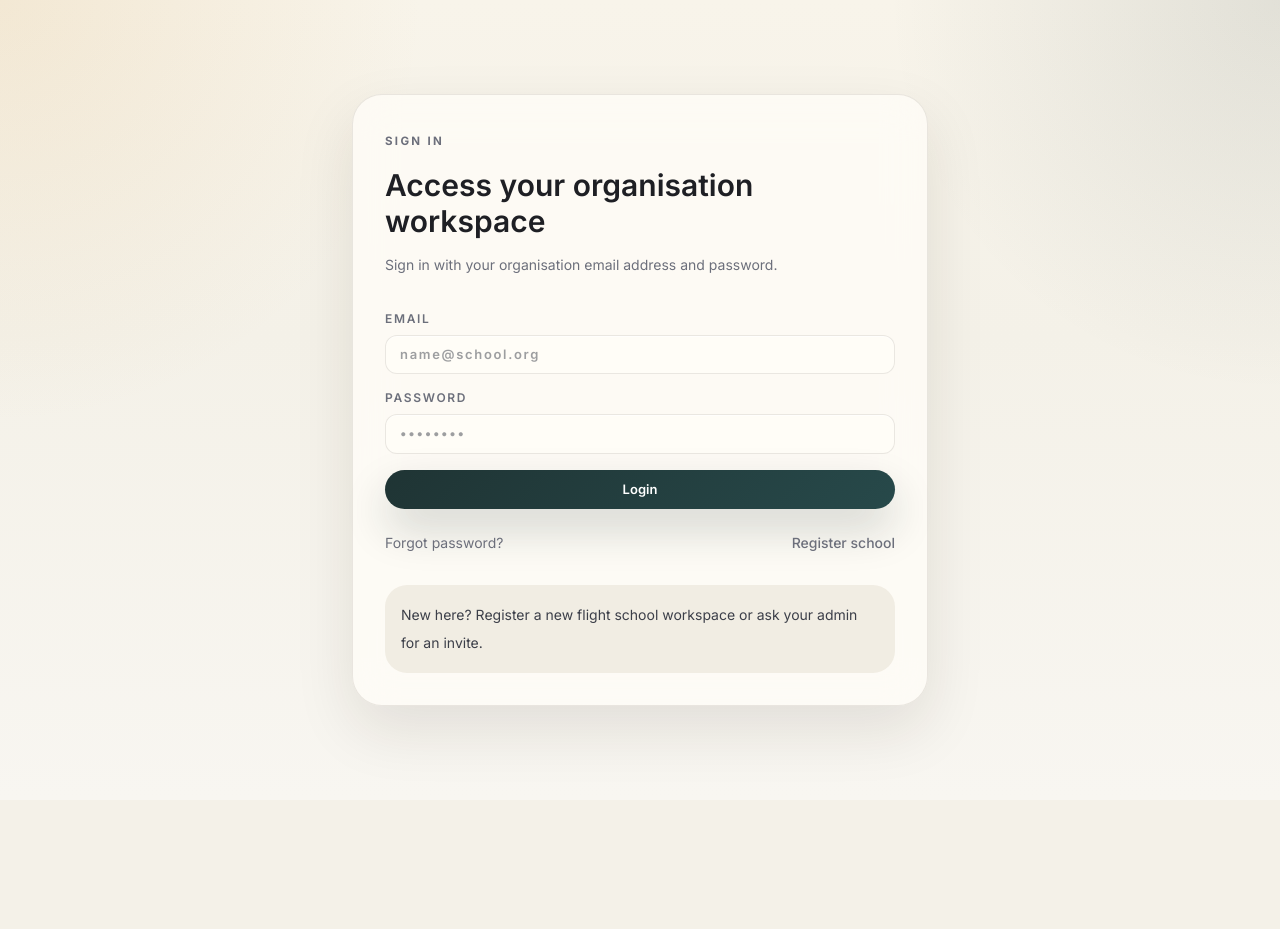
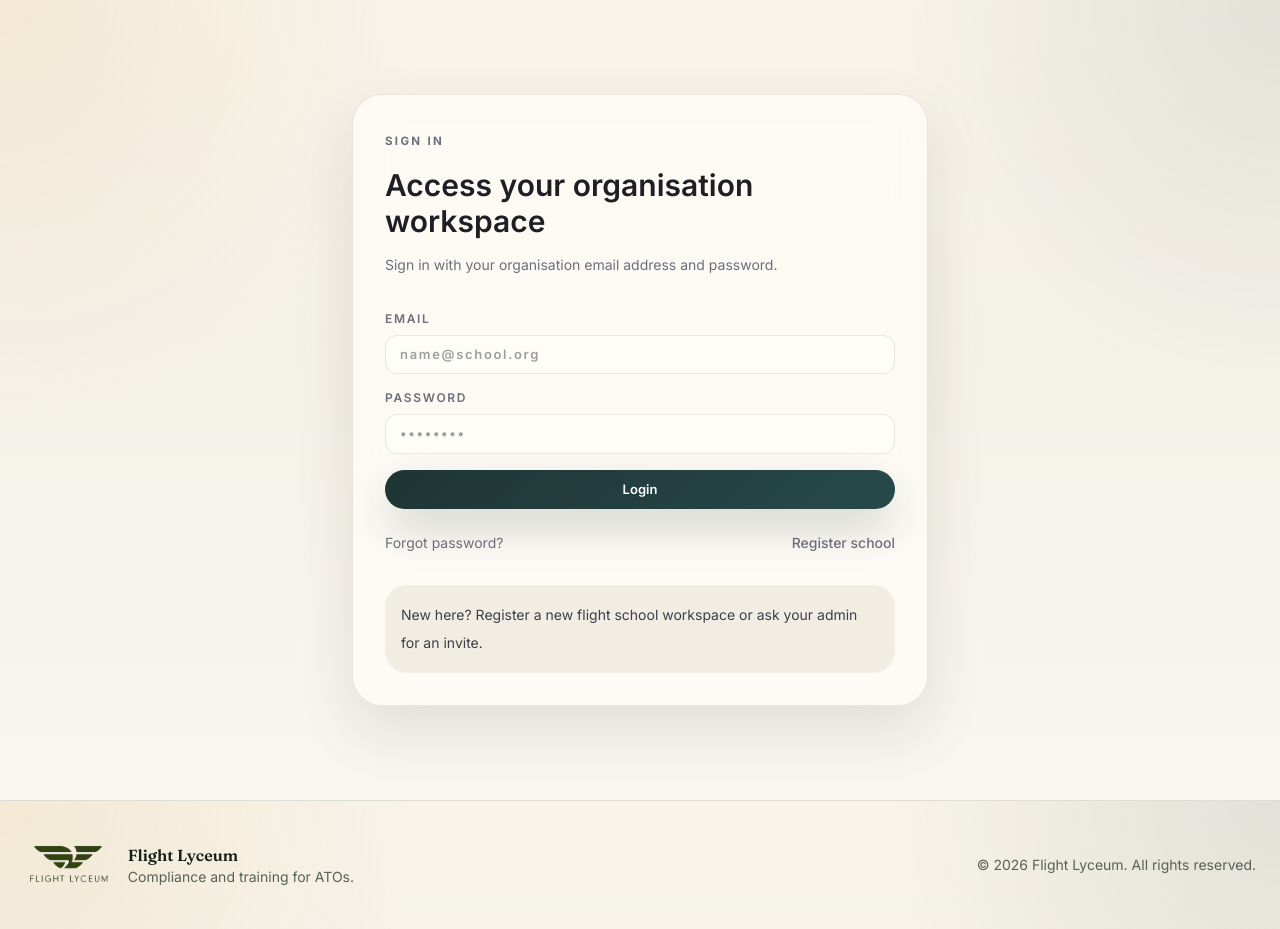
Before and after one commit to akiwumi/EASA_app, a Next.js app: page /login in a window 1280 px wide. Before the commit the page ends 800 px from the top, so only its background shows below. Built offline with nearby package versions, Linux system fonts and the light colour scheme.

Commit message:
Add shared footer across app surfaces

```diff
--- /dev/null
+++ b/src/app/(auth)/layout.tsx
@@ -0,0 +1,14 @@
+import Footer from "@/components/home/Footer";
+
+export default function AuthLayout({
+  children,
+}: {
+  children: React.ReactNode;
+}) {
+  return (
+    <>
+      {children}
+      <Footer />
+    </>
+  );
+}
--- a/src/app/subscription-locked/page.tsx
+++ b/src/app/subscription-locked/page.tsx
@@ -1,4 +1,5 @@
 import Link from "next/link";
+import Footer from "@/components/home/Footer";
 import { getSupabaseServerClient } from "@/lib/supabase/server";
 
 export default async function SubscriptionLockedPage() {
@@ -18,6 +19,7 @@ export default async function SubscriptionLockedPage() {
   }
 
   return (
+    <>
       <main className="easa-shell flex min-h-screen items-center justify-center py-12">
         <section className="easa-card-glass w-full max-w-2xl p-8">
           <span className="easa-eyebrow">Workspace locked</span>
@@ -44,5 +46,7 @@ export default async function SubscriptionLockedPage() {
           </p>
         </section>
       </main>
+      <Footer />
+    </>
   );
 }
--- a/src/components/home/Footer.tsx
+++ b/src/components/home/Footer.tsx
@@ -1,16 +1,48 @@
-export default function Footer() {
+import Image from "next/image";
+import Link from "next/link";
+
+export default function Footer({
+  className = "",
+  innerClassName = "",
+}: {
+  className?: string;
+  innerClassName?: string;
+}) {
   return (
-    <footer id="contact" className="border-t border-border py-12">
-      <div className="mx-auto flex max-w-7xl items-center justify-between px-6">
-        <span
-          className="font-semibold text-foreground"
-          style={{ fontFamily: "var(--font-display)" }}
+    <footer
+      id="contact"
+      className={`border-t border-border py-10 ${className}`.trim()}
+    >
+      <div
+        className={`mx-auto flex max-w-7xl flex-col gap-5 px-6 md:flex-row md:items-center md:justify-between ${innerClassName}`.trim()}
+      >
+        <Link
+          href="/"
+          className="flex items-center gap-4 transition-opacity hover:opacity-85"
         >
-          Flight Lyceum
-        </span>
+          <Image
+            alt="Flight Lyceum logo"
+            className="h-12 w-auto object-contain"
+            height={48}
+            priority
+            src="/images/flight-lyceum-logo.png"
+            width={120}
+          />
+          <div>
+            <p
+              className="font-semibold text-foreground"
+              style={{ fontFamily: "var(--font-display)" }}
+            >
+              Flight Lyceum
+            </p>
+            <p className="text-sm text-muted-foreground">
+              Compliance and training for ATOs.
+            </p>
+          </div>
+        </Link>
 
         <p className="text-sm text-muted-foreground">
-          © 2026 Flight Lyceum. Compliance and training for ATOs.
+          © 2026 Flight Lyceum. All rights reserved.
         </p>
       </div>
     </footer>
--- a/src/components/landing/MarketingShell.tsx
+++ b/src/components/landing/MarketingShell.tsx
@@ -1,5 +1,6 @@
 "use client";
 
+import Footer from "@/components/home/Footer";
 import Image from "next/image";
 import Link from "next/link";
 import { Menu, X } from "lucide-react";
@@ -99,25 +100,10 @@ export default function MarketingShell({
 
         <main className="easa-page-enter flex-1">{children}</main>
 
-        <footer className="overflow-hidden rounded-[30px] border border-[var(--easa-color-border)] bg-[rgba(255,253,248,0.72)] shadow-[var(--easa-shadow-1)] backdrop-blur-md">
+        <div className="overflow-hidden rounded-[30px] border border-[var(--easa-color-border)] bg-[rgba(255,253,248,0.72)] shadow-[var(--easa-shadow-1)] backdrop-blur-md">
           <div className="easa-gradient-bar" />
-          <div className="flex flex-col gap-4 p-6 lg:flex-row lg:items-center lg:justify-between">
-            <div>
-              <p className="easa-display text-lg">Flight Lyceum</p>
-              <p className="mt-1 text-sm text-[var(--easa-color-text-muted)]">
-                Controlled manuals, training reading, and EASA awareness in one workflow.
-              </p>
-            </div>
-            <div className="flex flex-wrap gap-2">
-              <Link className="easa-btn secondary" href="/pricing">
-                View pricing
-              </Link>
-              <Link className="easa-btn primary" href="/register">
-                Register school
-              </Link>
-            </div>
-          </div>
-        </footer>
+          <Footer className="border-t-0 py-0" innerClassName="p-6" />
+        </div>
       </div>
     </div>
   );
--- a/src/components/navigation/AppShell.tsx
+++ b/src/components/navigation/AppShell.tsx
@@ -22,6 +22,7 @@ import {
   X,
 } from "lucide-react";
 import { getSupabaseBrowserClient } from "@/lib/supabase/browser";
+import Footer from "@/components/home/Footer";
 import NotificationDrawer from "@/components/notifications/NotificationDrawer";
 
 type NavItem = {
@@ -326,6 +327,12 @@ export default function AppShell({
         <div className="easa-page-enter min-w-0">{children}</div>
       </main>
 
+      <div className="easa-shell px-4 lg:px-6">
+        <div className="overflow-hidden rounded-[28px] border border-[var(--easa-color-border)] bg-[rgba(255,253,248,0.72)] shadow-[var(--easa-shadow-1)] backdrop-blur-md">
+          <Footer className="border-t-0 py-0" innerClassName="p-5 md:p-6" />
+        </div>
+      </div>
+
       <NotificationDrawer
         open={drawerOpen}
         onClose={() => setDrawerOpen(false)}
```
Lines whose indentation alone changed are shown as unchanged.
